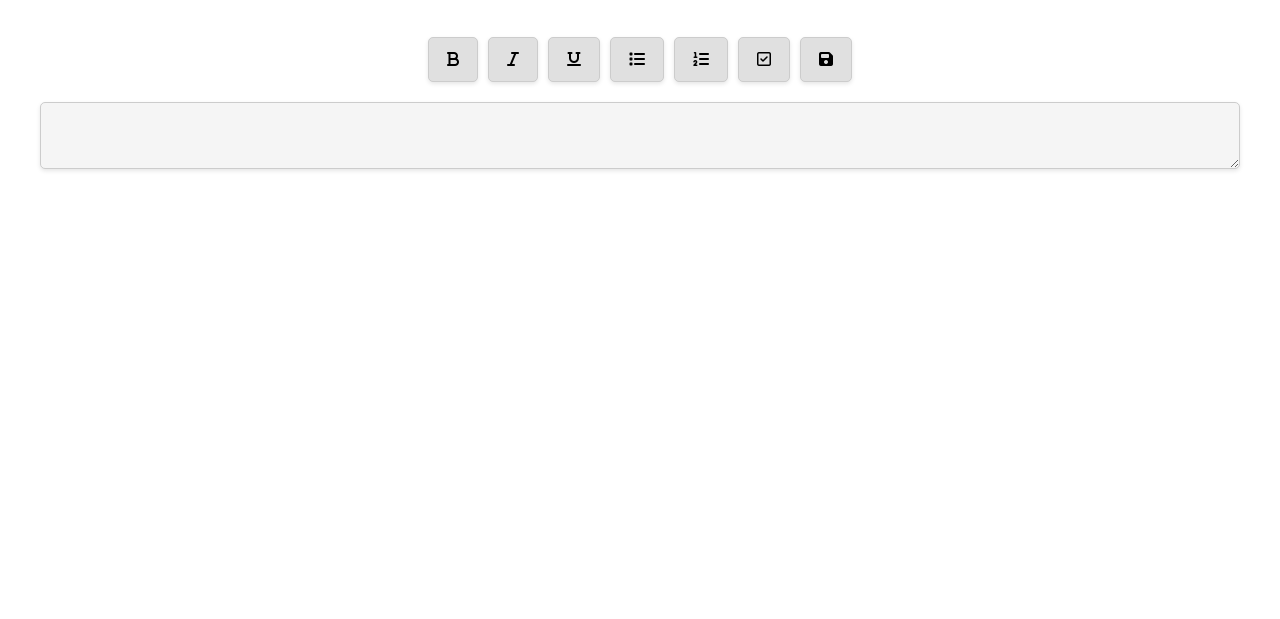
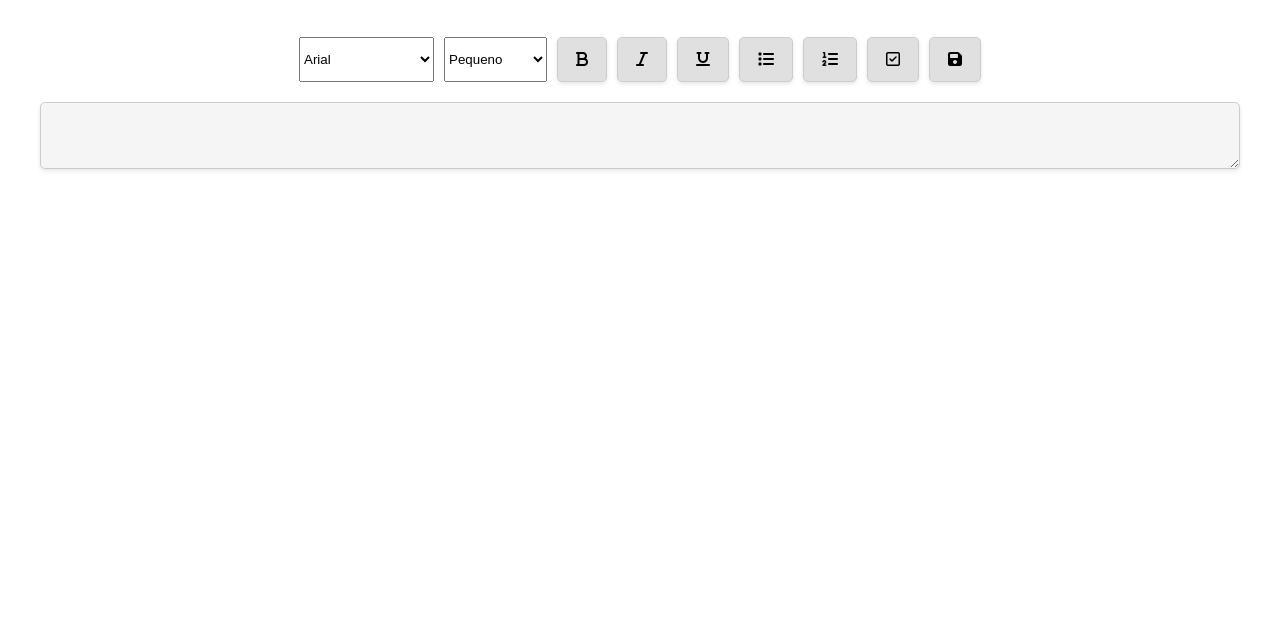
Before and after one commit to nelscode/TextTab, a website: page index.html in a window 1280 px wide. Shown: the part 181-800 px from the top of the page. Drawn offline with Linux system fonts and the light colour scheme.

Commit message:
adicionando seletores de tamanho de fonte e tamanho de fonte e a tag abbr para facilitar o entendimento

```diff
--- a/index.html
+++ b/index.html
@@ -22,46 +22,79 @@
 </head>
 <body>
     <!-- Cabeçalho -->
+    <a href="index.html">
         <header>
             <h1>TextTab</h1>
             <p class="subtitle">Edite e salve suas anotações!</p>
         </header>
+    </a>
 
     <!-- Conteúdo principal -->
     <main>
         <section class="editor-container">
             <div class="editor-controls">
                 <div class="editor-button-group">
+
+                    <!-- Seletor de fonte -->
+                    <select name="font-selector" id="font-selector" aria-label="Seletor de Fonte">
+                        <option value="Arial">Arial</option>
+                        <option value="Verdana">Verdana</option>
+                        <option value="Georgia">Georgia</option>
+                        <option value="Times New Roman">Times New Roman</option>
+                    </select>
+
+                    <!-- Seletor de tamanho de fonte -->
+                    <select name="font-size-selector" id="font-size-selector" aria-label="Seletor de Tamanho de Fonte">
+                        <option value="3">Pequeno</option>
+                        <option value="5">Normal</option>
+                        <option value="7">Grande</option>
+                        <option value="9">Muito Grande</option>
+                    </select>
+
                     <!-- Botões de formatação -->
                     <div class="format-buttons">
+                        <abbr title="Negrito">
                             <button id="bold" aria-label="Negrito">
                                 <i class="fa-solid fa-bold" aria-hidden="true"></i>
                             </button>
+                        </abbr>
+                        <abbr title="Itálico">
                             <button id="italic" aria-label="Itálico">
                                 <i class="fa-solid fa-italic" aria-hidden="true"></i>
                             </button>
+                        </abbr>
+                        <abbr title="Sublinhado">
                             <button id="underline" aria-label="Sublinhado">
                                 <i class="fa-solid fa-underline" aria-hidden="true"></i>
                             </button>
+                        </abbr>
                     </div>
 
                     <!-- Botões para listas -->
                     <div class="list-buttons">
+                        <abbr title="Criar lista de marcadores">
                             <button id="unordered-list" aria-label="Lista de Marcadores">
                                 <i class="fa-solid fa-list" aria-hidden="true"></i>
                             </button>
+                        </abbr>
+                        <abbr title="Criar lista numerada">
                             <button id="ordered-list" aria-label="Lista Numerada">
                                 <i class="fa-solid fa-list-ol" aria-hidden="true"></i>
                             </button>
+                        </abbr>
+                        <abbr title="Criar lista de verificação">
                             <button id="checkbox-list" aria-label="Lista de Verificação">
                                 <i class="fa-regular fa-square-check" aria-hidden="true"></i>
                             </button>
+                        </abbr>
 
                         <!-- Botão de salvar -->
                         <div class="save-button">
+                            <abbr title="Salvar documento">
                                 <button id="save" aria-label="Salvar documento">
                                     <i class="fa-solid fa-floppy-disk" aria-hidden="true"></i>
                                 </button>
+                            </abbr>
                         </div>
                     </div>
                 </div>
```
Lines whose indentation alone changed are shown as unchanged.
